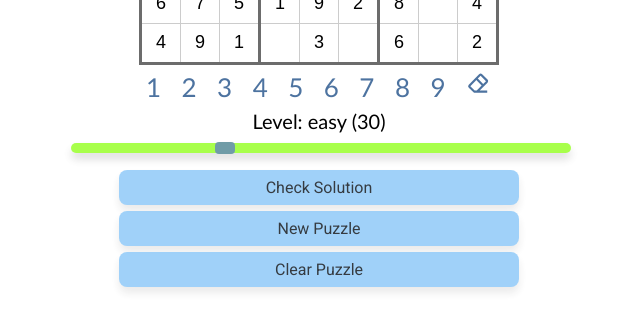
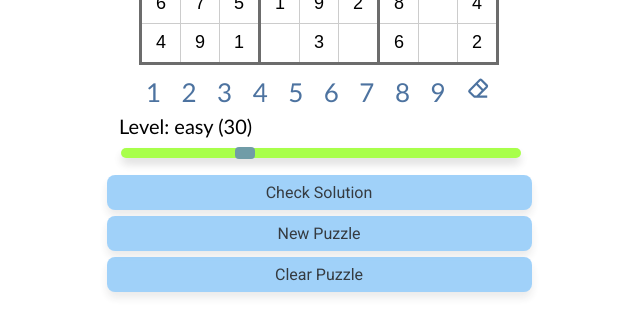
Before and after one commit to gzsig/react-sudoku, a React (Create React App) app: page / in a window 1280 px wide. Shown: the part 376-712 px from the top of the page, without its empty margins (321-961 px from the left). Built offline with nearby package versions, Linux system fonts and the light colour scheme.

Commit message:
Minor style adjustments

```diff
--- a/src/App.css
+++ b/src/App.css
@@ -1,5 +1,4 @@
 .App {
-  text-align: center;
   max-width: 500px;
   margin: auto;
 }
--- a/src/components/display/Button/button_style.js
+++ b/src/components/display/Button/button_style.js
@@ -6,7 +6,7 @@ const ButtonContainer = styled('button')`
     background-color: ${props => props.color || '#90caf9'};
     opacity: 0.85;
     height: min-content;
-    width: 80%;
+    width: 85%;
     padding: 8px;
     margin: 3px auto;
     color: #131a21;
@@ -20,7 +20,7 @@ const ButtonContainer = styled('button')`
 
     &:hover {
         background-color: ${props => props.color !== '#90caf9' ? props.color : '#2C99F2' } ;
-        box-shadow: 0px 15px 20px rgba(44, 153, 242, 0.2);
+        box-shadow: 0px 15px 20px rgba(44, 153, 242, 0.1);
         color: #fff;
 
     }
--- a/src/components/display/Numbers/numbers_style.js
+++ b/src/components/display/Numbers/numbers_style.js
@@ -7,7 +7,7 @@ const NumbersContainer = styled('div')`
 	flex-direction: row;
 	justify-content: space-evenly;
 	align-items: center;
-  margin: 5px auto;
+  margin: 10px auto 5px;
 
 `
 
--- a/src/index.css
+++ b/src/index.css
@@ -7,19 +7,6 @@ body {
   font-family: -apple-system, BlinkMacSystemFont, "Segoe UI", "Roboto", "Oxygen", "Ubuntu", "Cantarell", "Fira Sans", "Droid Sans", "Helvetica Neue", sans-serif;
   -webkit-font-smoothing: antialiased;
   -moz-osx-font-smoothing: grayscale;
-  -webkit-touch-callout: none;
-  /* iOS Safari */
-  -webkit-user-select: none;
-  /* Safari */
-  -khtml-user-select: none;
-  /* Konqueror HTML */
-  -moz-user-select: none;
-  /* Old versions of Firefox */
-  -ms-user-select: none;
-  /* Internet Explorer/Edge */
-  user-select: none;
-  /* Non-prefixed version, currently
-                                supported by Chrome, Edge, Opera and Firefox */
 }
 
 code {
@@ -63,7 +50,8 @@ td>input {
 }
 
 table input:not([readonly]) {
-  font-size: bold;
+  font-size: 18px;
+  font-weight: bold;
   color: #4d73a0;
 }
 
@@ -81,6 +69,12 @@ td:nth-child(3n):not(:last-child) {
   max-width: 100%;
   margin: 6px auto;
   text-align: center;
+}
+
+.level_controller {
+  text-align: left;
+  max-width: 80%;
+  margin-left: 10%;
 }
 
 label {
@@ -106,9 +100,3 @@ body[data-theme=dark] tr:nth-child(3n):not(:last-child)>td {
 body[data-theme=dark] td:nth-child(3n):not(:last-child) {
   border-right: 3px solid #939393;
 }
-
-/* difficulty */
-
-/* label input {
-  width: 50px;
-} */
```
